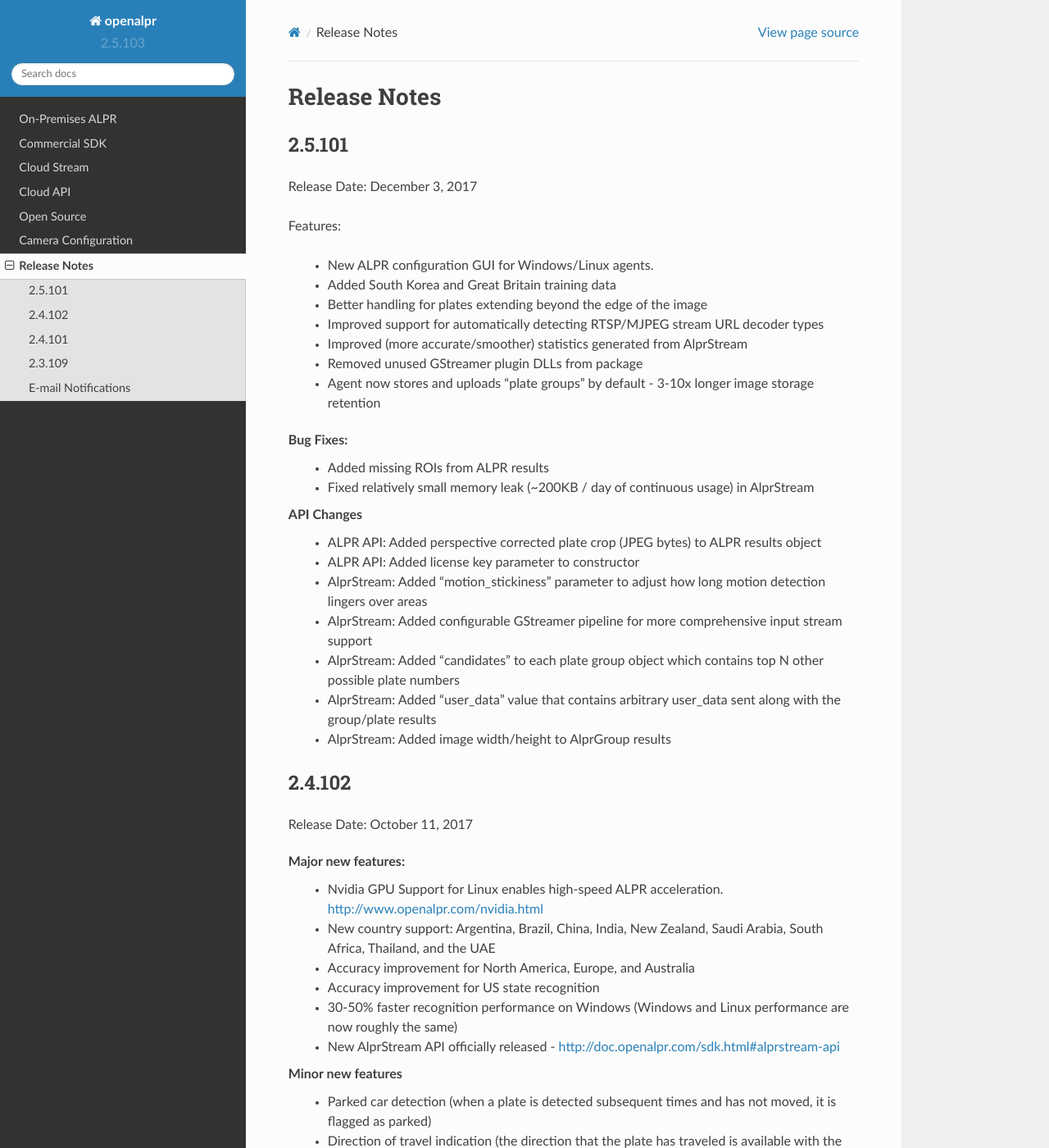
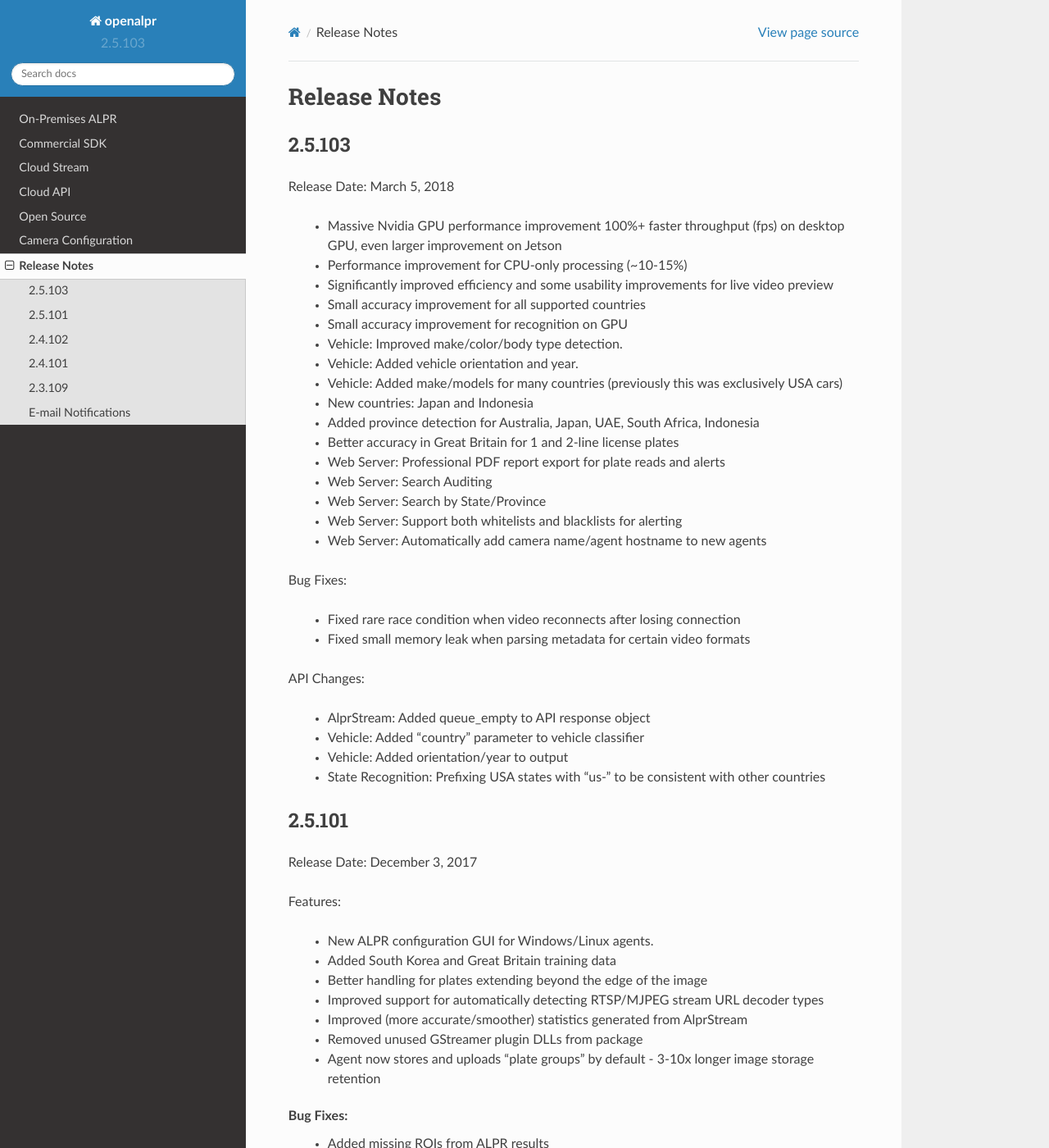
Before and after one commit to openalpr/doc, a Sphinx documentation site: the page built from source/release_notes.rst, in a window 1280 px wide and 1400 px high. Shown: the whole window at 82% size. Built offline with Sphinx 7.4.7 and the Read the Docs theme 2.0.0, drawn with Linux system fonts in a browser that asks for light colours.

Commit message:
Added release notes for 2.5.103

```diff
--- a/source/release_notes.rst
+++ b/source/release_notes.rst
@@ -3,8 +3,43 @@
 Release Notes
 ********************
 
+2.5.103
+=========
+
+Release Date: March 5, 2018
+
+  - Massive Nvidia GPU performance improvement 100%+ faster throughput (fps) on desktop GPU, even larger improvement on Jetson
+  - Performance improvement for CPU-only processing (~10-15%)
+  - Significantly improved efficiency and some usability improvements for live video preview
+  - Small accuracy improvement for all supported countries
+  - Small accuracy improvement for recognition on GPU
+  - Vehicle: Improved make/color/body type detection.
+  - Vehicle: Added vehicle orientation and year.
+  - Vehicle: Added make/models for many countries (previously this was exclusively USA cars)
+  - New countries: Japan and Indonesia
+  - Added province detection for Australia, Japan, UAE, South Africa, Indonesia
+  - Better accuracy in Great Britain for 1 and 2-line license plates
+  - Web Server: Professional PDF report export for plate reads and alerts
+  - Web Server: Search Auditing
+  - Web Server: Search by State/Province
+  - Web Server: Support both whitelists and blacklists for alerting
+  - Web Server: Automatically add camera name/agent hostname to new agents
+
+Bug Fixes:
+
+  - Fixed rare race condition when video reconnects after losing connection
+  - Fixed small memory leak when parsing metadata for certain video formats
+
+API Changes:
+
+  - AlprStream: Added queue_empty to API response object
+  - Vehicle: Added "country" parameter to vehicle classifier
+  - Vehicle: Added orientation/year to output
+  - State Recognition: Prefixing USA states with "us-" to be consistent with other countries
+
+
 2.5.101
-=======
+=========
 
 Release Date: December 3, 2017
 
```
